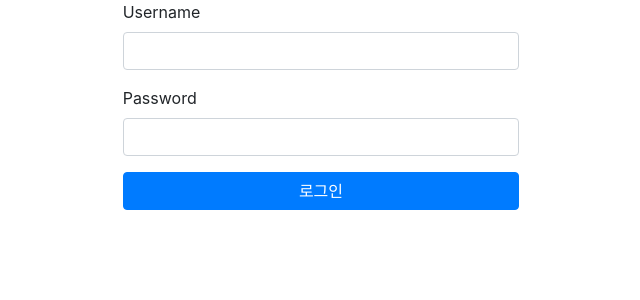
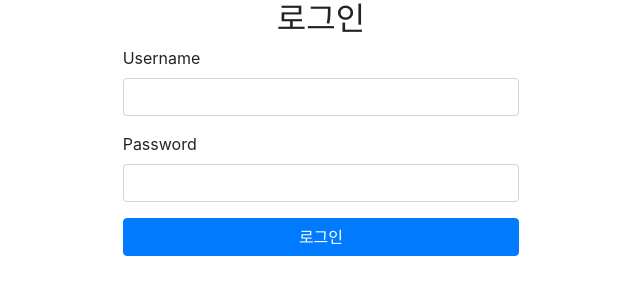
Before and after one commit to HyungtaeMoon/Instagram-mht, a Django app: page /members/login/ in a window 1280 px wide. Shown: the part 56-356 px from the top of the page, without its empty margins (319-959 px from the left). Run offline with Django 3.2, Linux system fonts and the light colour scheme; some libraries are stand-ins or nearby versions.

Commit message:
[UPDATE] Bootstrap을 사용하여 login.html에 text-center 옵션 추가

```diff
--- a/app/templates/members/login.html
+++ b/app/templates/members/login.html
@@ -5,6 +5,7 @@
             col-lg-4 offset-lg-4
             col-md-6 offset-md-6
             col-sm-8 offset-sm-2">
+    <h2 class="text-center">로그인</h2>
     <form action="" method="POST">
         {% csrf_token %}
         {% for field in form %}
```
